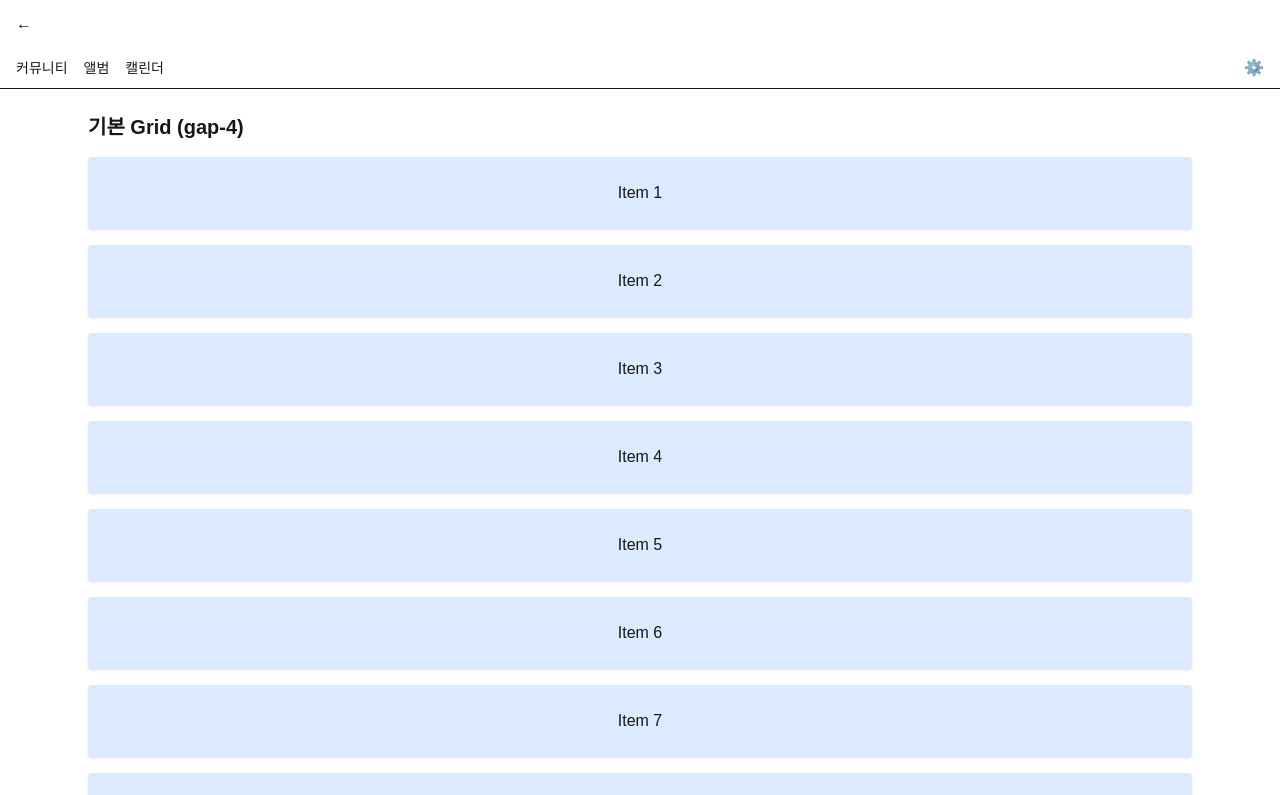
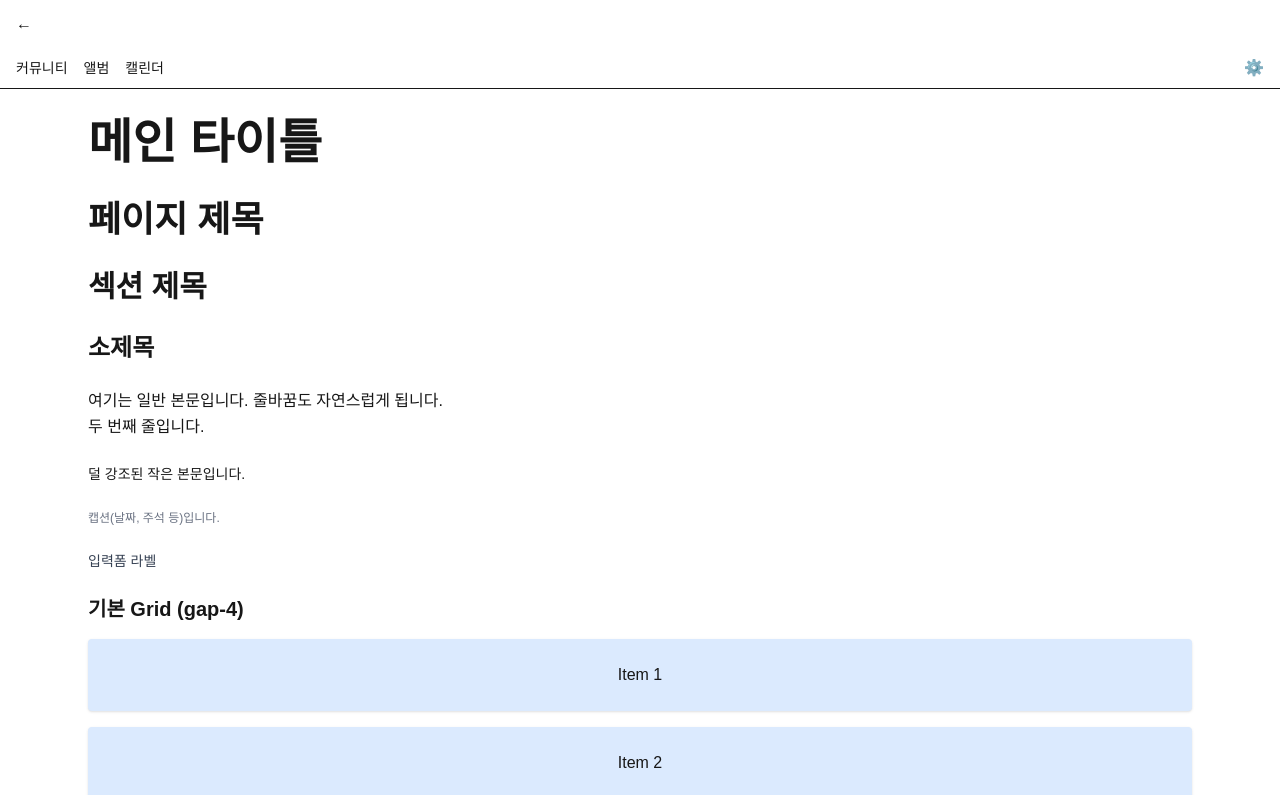
Before and after one commit to digibees-moimz/moimz, a Next.js app in the folder frontend/: page /test-ui in a window 1280 px wide. Shown: the top 795 px of the page. Built offline with nearby package versions, Linux system fonts and the light colour scheme.

Commit message:
[FE] feat #13: Typography 시스템 UI 테스트

```diff
--- a/frontend/src/app/test-ui/page.tsx
+++ b/frontend/src/app/test-ui/page.tsx
@@ -1,11 +1,36 @@
 import { Flex } from "@/components/ui-components/layout/Flex";
 import { Grid } from "@/components/ui-components/layout/Grid";
+import { Typography } from "@/components/ui-components/typography/Typography";
 
 export default function TestGridPage() {
   const items = Array.from({ length: 10 }, (_, idx) => idx + 1);
 
   return (
     <>
+      <section>
+        <div className="space-y-6">
+          <Typography.Display>메인 타이틀</Typography.Display>
+
+          <Typography.Heading1>페이지 제목</Typography.Heading1>
+
+          <Typography.Heading2>섹션 제목</Typography.Heading2>
+
+          <Typography.Heading3>소제목</Typography.Heading3>
+
+          <Typography.Body>
+            여기는 일반 본문입니다. 줄바꿈도 자연스럽게 됩니다.
+            <br />두 번째 줄입니다.
+          </Typography.Body>
+
+          <Typography.BodySmall>
+            덜 강조된 작은 본문입니다.
+          </Typography.BodySmall>
+
+          <Typography.Caption>캡션(날짜, 주석 등)입니다.</Typography.Caption>
+
+          <Typography.Label>입력폼 라벨</Typography.Label>
+        </div>
+      </section>
       {/* 기본 Grid */}
       <section>
         <h2 className="text-xl font-bold mb-4">기본 Grid (gap-4)</h2>
```
